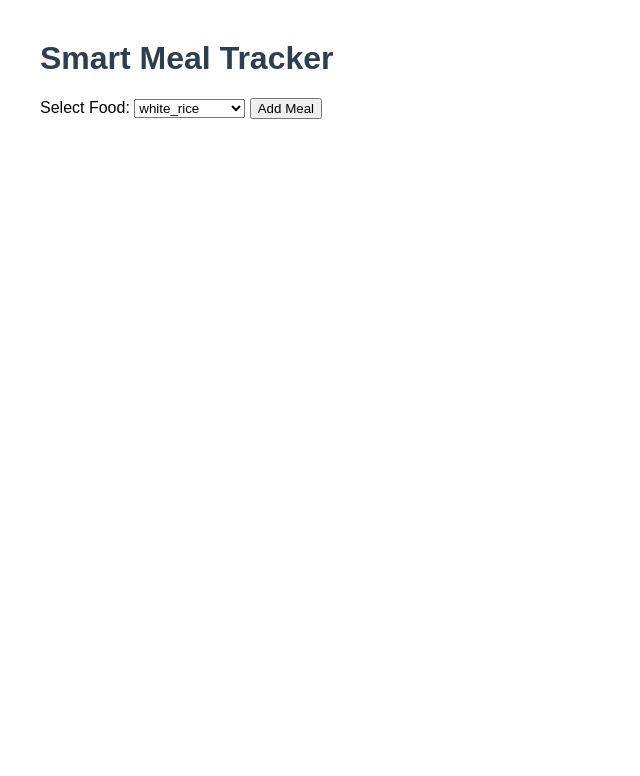
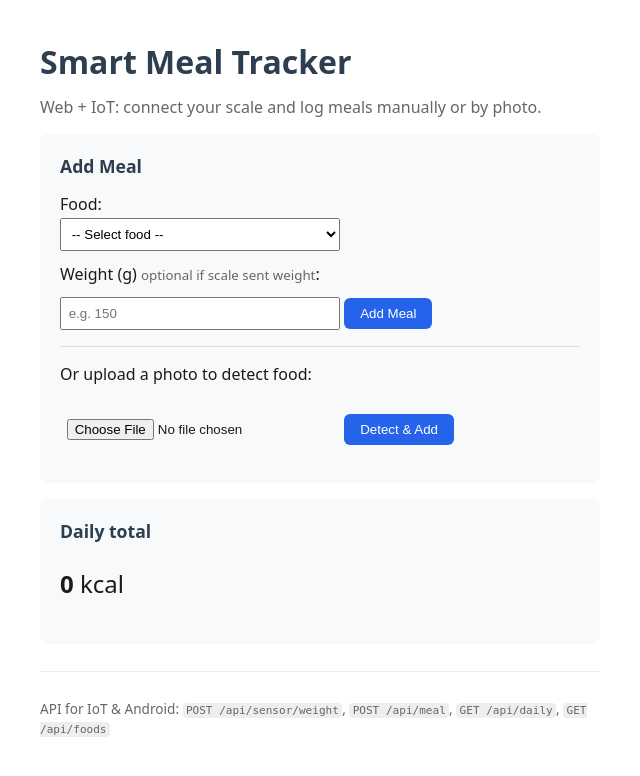
Before and after one commit to nabeelsyed14/smart_meal_tracker, a Flask app: page / in a window 1280 px wide. Shown: the top 776 px of the page, without its empty margins (0-640 px from the left). Run offline with Flask 3, Linux system fonts and the light colour scheme.

Commit message:
Refactor nutrition database loading to use relative path; enhance UI with improved styles and layout for meal tracking, including new features for image upload and sensor integration.

```diff
--- a/web_app/app.py
+++ b/web_app/app.py
@@ -1,53 +1,238 @@
-from flask import Flask, render_template, request
+# web_app/app.py – Smart Meal System: Web + IoT API
 
-# Imports from project root packages
+import os
+from flask import Flask, render_template, request, redirect, url_for, jsonify
 from nutrition.load_db import load_nutrition_db
+from ai_model.food_classifier import classify_food, get_food_label
 from fusion.calorie_calc import calculate_nutrition
 from health_score.score_logic import compute_health_score
-from mock_inputs.fake_weights import get_weight  # <- singular
-from ai_model.food_classifier import classify_food, get_food_label
 
 app = Flask(__name__)
 
 # Load nutrition database
 db = load_nutrition_db()
 
-# Keep track of daily calories
+# In-memory state (use Redis/DB in production)
 daily_total = 0
+last_sensor_weight_g = None   # last weight from IoT scale
+recent_meals = []             # list of { food, weight_g, nutrition, score }
+
+# ---------------------------------------------------------------------------
+# Web UI
+# ---------------------------------------------------------------------------
 
 @app.route("/", methods=["GET", "POST"])
 def index():
-    global daily_total
+    global daily_total, recent_meals, last_sensor_weight_g
+    message = ""
     food_name = None
+    weight = None
     nutrition = None
     score = None
-    confidence = None
-    weight = get_weight()  # Mocked weight
+    detected_food = ""
+    confidence = 0
 
     if request.method == "POST":
-        # Mock AI selection from form for testing
-        food_name = request.form.get("food_select")
-        confidence = 1.0  # mock confidence
+        # Prefer image if both submitted
+        uploaded_file = request.files.get("food_image")
+        has_image = uploaded_file and uploaded_file.filename
 
-        if food_name:
-            nutrition = calculate_nutrition(food_name, weight, db)
-            score = compute_health_score(nutrition)
-            daily_total += nutrition["calories"]
+        # 1) Manual: food select + weight (use sensor weight as default if available)
+        weight_g = None
+        if not has_image:
+            food_select = request.form.get("food_select")
+            weight_str = request.form.get("weight")
+            if weight_str and weight_str.strip():
+                try:
+                    weight_g = float(weight_str)
+                except ValueError:
+                    message = "Invalid weight."
+            if weight_g is None and last_sensor_weight_g is not None:
+                weight_g = last_sensor_weight_g
 
-    # Food options for testing dropdown
-    food_options = list(db.keys())
+        if not has_image and request.form.get("food_select") and weight_g is not None and weight_g > 0:
+            food_select = request.form.get("food_select")
+            try:
+                nutrition = calculate_nutrition(food_select, weight_g, db)
+                score = compute_health_score(nutrition)
+                daily_total += nutrition["calories"]
+                food_name = food_select.replace("_", " ").title()
+                weight = weight_g
+                recent_meals.insert(0, {
+                    "food": food_name,
+                    "weight_g": weight_g,
+                    "nutrition": nutrition,
+                    "score": score,
+                })
+                recent_meals[:] = recent_meals[:20]
+            except ValueError as e:
+                message = str(e) or "Food not in database."
 
+        # 2) Image upload (camera / photo)
+        if has_image:
+            img_path = f"temp_{uploaded_file.filename}"
+            try:
+                uploaded_file.save(img_path)
+                results = classify_food(img_path)
+                detected_food, confidence = get_food_label(results)
+                if detected_food:
+                    # Map classifier label to DB key (e.g. "apple" -> "apple")
+                    food_id = detected_food.lower().replace(" ", "_")
+                    if food_id not in db:
+                        food_id = next((k for k in db if food_id in k or k in food_id), None)
+                    if food_id:
+                        weight_g = weight_g if weight_g is not None else (last_sensor_weight_g or 100.0)
+                        nutrition = calculate_nutrition(food_id, weight_g, db)
+                        score = compute_health_score(nutrition)
+                        daily_total += nutrition["calories"]
+                        food_name = food_id.replace("_", " ").title()
+                        weight = weight_g
+                        recent_meals.insert(0, {
+                            "food": food_name,
+                            "weight_g": weight_g,
+                            "nutrition": nutrition,
+                            "score": score,
+                        })
+                        recent_meals[:] = recent_meals[:20]
+                    else:
+                        message = "Food not in database."
+            finally:
+                if os.path.exists(img_path):
+                    os.remove(img_path)
+
+    food_options = sorted(db.keys())
     return render_template(
         "index.html",
+        food_options=food_options,
         food_name=food_name,
-        confidence=confidence,
         weight=weight,
         nutrition=nutrition,
         score=score,
         daily_total=daily_total,
-        food_options=food_options
+        message=message,
+        detected_food=detected_food,
+        confidence=confidence,
+        last_sensor_weight=last_sensor_weight_g,
+        recent_meals=recent_meals[:5],
     )
 
+
+# ---------------------------------------------------------------------------
+# REST API for IoT devices and Android app
+# ---------------------------------------------------------------------------
+
+@app.route("/api/sensor/weight", methods=["POST"])
+def api_sensor_weight():
+    """IoT scale or device sends current weight (grams)."""
+    global last_sensor_weight_g
+    try:
+        data = request.get_json(force=True, silent=True) or {}
+        w = data.get("weight_g") or data.get("weight")
+        if w is not None:
+            last_sensor_weight_g = float(w)
+            return jsonify({"ok": True, "weight_g": last_sensor_weight_g})
+        return jsonify({"ok": False, "error": "Missing weight_g or weight"}), 400
+    except (TypeError, ValueError) as e:
+        return jsonify({"ok": False, "error": str(e)}), 400
+
+
+@app.route("/api/sensor/weight", methods=["GET"])
+def api_sensor_weight_get():
+    """Get last weight received from sensor (for UI)."""
+    return jsonify({"weight_g": last_sensor_weight_g})
+
+
+@app.route("/api/meal", methods=["POST"])
+def api_meal():
+    """Add a meal: JSON { food_id, weight_g } or multipart with food_image."""
+    global daily_total, recent_meals
+    food_name = None
+    weight = None
+    nutrition = None
+    score = None
+
+    # JSON body: food_id + weight_g
+    data = request.get_json(silent=True) or {}
+    food_id = (data.get("food_id") or data.get("food") or "").strip()
+    weight_g = data.get("weight_g") or data.get("weight")
+    if weight_g is not None:
+        try:
+            weight_g = float(weight_g)
+        except (TypeError, ValueError):
+            weight_g = None
+
+    # Optional: use last sensor weight, else default 100 g
+    if weight_g is None and last_sensor_weight_g is not None:
+        weight_g = last_sensor_weight_g
+    if weight_g is None:
+        weight_g = 100.0
+
+    # Multipart: image upload
+    if not food_id and request.files:
+        f = request.files.get("food_image") or request.files.get("image")
+        if f and f.filename:
+            path = f"temp_api_{f.filename}"
+            try:
+                f.save(path)
+                results = classify_food(path)
+                detected, _ = get_food_label(results)
+                if detected:
+                    food_id = detected.lower().replace(" ", "_")
+                    if food_id not in db:
+                        food_id = next((k for k in db if food_id in k or k in food_id), None)
+                if not weight_g:
+                    weight_g = 100.0
+            finally:
+                if os.path.exists(path):
+                    os.remove(path)
+
+    if not food_id or food_id not in db:
+        return jsonify({"ok": False, "error": "Unknown food_id or missing image"}), 400
+    if not weight_g or weight_g <= 0:
+        return jsonify({"ok": False, "error": "Invalid or missing weight_g"}), 400
+
+    try:
+        nutrition = calculate_nutrition(food_id, weight_g, db)
+        score = compute_health_score(nutrition)
+    except ValueError as e:
+        return jsonify({"ok": False, "error": str(e)}), 400
+
+    daily_total += nutrition["calories"]
+    food_name = food_id.replace("_", " ").title()
+    recent_meals.insert(0, {
+        "food": food_name,
+        "weight_g": weight_g,
+        "nutrition": nutrition,
+        "score": score,
+    })
+    recent_meals[:] = recent_meals[:20]
+
+    return jsonify({
+        "ok": True,
+        "food": food_name,
+        "food_id": food_id,
+        "weight_g": weight_g,
+        "nutrition": nutrition,
+        "health_score": score,
+        "daily_total_calories": daily_total,
+    })
+
+
+@app.route("/api/daily", methods=["GET"])
+def api_daily():
+    """Get today's summary and recent meals."""
+    return jsonify({
+        "daily_total_calories": daily_total,
+        "last_sensor_weight_g": last_sensor_weight_g,
+        "recent_meals": recent_meals[:10],
+    })
+
+
+@app.route("/api/foods", methods=["GET"])
+def api_foods():
+    """List available foods for dropdowns / Android."""
+    return jsonify({"foods": sorted(db.keys())})
+
+
 if __name__ == "__main__":
-    # Ensure running from project root
-    app.run(debug=True)
+    app.run(host="0.0.0.0", port=5000, debug=True)
--- a/web_app/static/style.css
+++ b/web_app/static/style.css
@@ -1,12 +1,126 @@
 body {
-    font-family: Arial, sans-serif;
+    font-family: system-ui, -apple-system, Segoe UI, Roboto, sans-serif;
     margin: 40px;
+    max-width: 560px;
+    color: #1a1a1a;
 }
 
 h1, h2 {
     color: #2c3e50;
 }
 
+.subtitle {
+    color: #666;
+    margin-top: -0.5em;
+}
+
+.card {
+    background: #f8f9fa;
+    border-radius: 8px;
+    padding: 1.25em;
+    margin: 1em 0;
+}
+
+.card h2 {
+    margin-top: 0;
+    font-size: 1.1em;
+}
+
+.sensor-status {
+    background: #e8f5e9;
+    border: 1px solid #a5d6a7;
+    border-radius: 6px;
+    padding: 0.75em 1em;
+    margin-bottom: 1em;
+}
+
+.sensor-status small {
+    display: block;
+    color: #555;
+    margin-top: 0.25em;
+}
+
 form {
-    margin-bottom: 20px;
+    margin-bottom: 1em;
 }
+
+label {
+    display: block;
+    margin-top: 0.75em;
+    font-weight: 500;
+}
+
+label small {
+    font-weight: normal;
+    color: #666;
+}
+
+select, input[type="number"], input[type="file"] {
+    margin-top: 0.25em;
+    padding: 0.5em;
+    width: 100%;
+    max-width: 280px;
+    box-sizing: border-box;
+}
+
+button {
+    margin-top: 1em;
+    padding: 0.6em 1.2em;
+    background: #2563eb;
+    color: white;
+    border: none;
+    border-radius: 6px;
+    cursor: pointer;
+}
+
+button:hover {
+    background: #1d4ed8;
+}
+
+.message {
+    color: #b91c1c;
+    margin: 0.5em 0;
+}
+
+.result {
+    border-left: 4px solid #2563eb;
+}
+
+.daily-total {
+    font-size: 1.5em;
+}
+
+.recent-meals {
+    list-style: none;
+    padding: 0;
+    margin: 0;
+}
+
+.recent-meals li {
+    padding: 0.35em 0;
+    border-bottom: 1px solid #eee;
+}
+
+.recent-meals li:last-child {
+    border-bottom: none;
+}
+
+footer {
+    margin-top: 2em;
+    padding-top: 1em;
+    border-top: 1px solid #eee;
+    font-size: 0.85em;
+    color: #666;
+}
+
+footer code {
+    background: #eee;
+    padding: 0.1em 0.3em;
+    border-radius: 4px;
+}
+
+hr {
+    border: none;
+    border-top: 1px solid #ddd;
+    margin: 1em 0;
+}
--- a/web_app/templates/index.html
+++ b/web_app/templates/index.html
@@ -1,24 +1,52 @@
 <!DOCTYPE html>
-<html>
+<html lang="en">
 <head>
+    <meta charset="UTF-8">
+    <meta name="viewport" content="width=device-width, initial-scale=1.0">
     <title>Smart Meal Tracker</title>
     <link rel="stylesheet" href="{{ url_for('static', filename='style.css') }}">
 </head>
 <body>
     <h1>Smart Meal Tracker</h1>
+    <p class="subtitle">Web + IoT: connect your scale and log meals manually or by photo.</p>
 
-    <form method="POST">
-        <label for="food_select">Select Food:</label>
-        <select name="food_select">
+    {% if last_sensor_weight is not none %}
+    <div class="sensor-status">
+        <strong>Scale connected:</strong> Last weight <span id="sensor-weight">{{ last_sensor_weight }}</span> g
+        <small>(use "Add Meal" without entering weight to use this)</small>
+    </div>
+    {% endif %}
+
+    <div class="card">
+        <h2>Add Meal</h2>
+        <form method="POST" enctype="multipart/form-data">
+            <label for="food_select">Food:</label>
+            <select name="food_select" id="food_select">
+                <option value="">-- Select food --</option>
                 {% for food in food_options %}
-            <option value="{{ food }}">{{ food }}</option>
+                <option value="{{ food }}">{{ food.replace('_', ' ').title() }}</option>
                 {% endfor %}
             </select>
+            <label for="weight">Weight (g) <small>optional if scale sent weight</small>:</label>
+            <input type="number" name="weight" id="weight" min="1" step="1" placeholder="{{ last_sensor_weight or 'e.g. 150' }}">
             <button type="submit">Add Meal</button>
         </form>
 
+        <hr>
+        <p>Or upload a photo to detect food:</p>
+        <form method="POST" enctype="multipart/form-data">
+            <input type="file" name="food_image" accept="image/*" capture="environment">
+            <button type="submit">Detect & Add</button>
+        </form>
+    </div>
+
+    {% if message %}
+    <p class="message">{{ message }}</p>
+    {% endif %}
+
     {% if food_name %}
-    <h2>Meal Details</h2>
+    <div class="card result">
+        <h2>Last added</h2>
         <p><strong>Food:</strong> {{ food_name }}</p>
         <p><strong>Weight:</strong> {{ weight }} g</p>
         <p><strong>Calories:</strong> {{ nutrition.calories }}</p>
@@ -26,7 +54,27 @@
         <p><strong>Carbs:</strong> {{ nutrition.carbs }} g</p>
         <p><strong>Fat:</strong> {{ nutrition.fat }} g</p>
         <p><strong>Health Score:</strong> {{ score }}</p>
-    <p><strong>Daily Total Calories:</strong> {{ daily_total }}</p>
+    </div>
     {% endif %}
+
+    <div class="card">
+        <h2>Daily total</h2>
+        <p class="daily-total"><strong>{{ daily_total }}</strong> kcal</p>
+    </div>
+
+    {% if recent_meals %}
+    <div class="card">
+        <h2>Recent meals</h2>
+        <ul class="recent-meals">
+            {% for m in recent_meals %}
+            <li>{{ m.food }} — {{ m.weight_g }} g · {{ m.nutrition.calories }} kcal (score {{ m.score }})</li>
+            {% endfor %}
+        </ul>
+    </div>
+    {% endif %}
+
+    <footer>
+        <p>API for IoT & Android: <code>POST /api/sensor/weight</code>, <code>POST /api/meal</code>, <code>GET /api/daily</code>, <code>GET /api/foods</code></p>
+    </footer>
 </body>
 </html>
```
Also changed, not shown: nutrition/load_db.py (+6 -1 lines), test_pi.py (added). Lines whose indentation alone changed are shown as unchanged.
